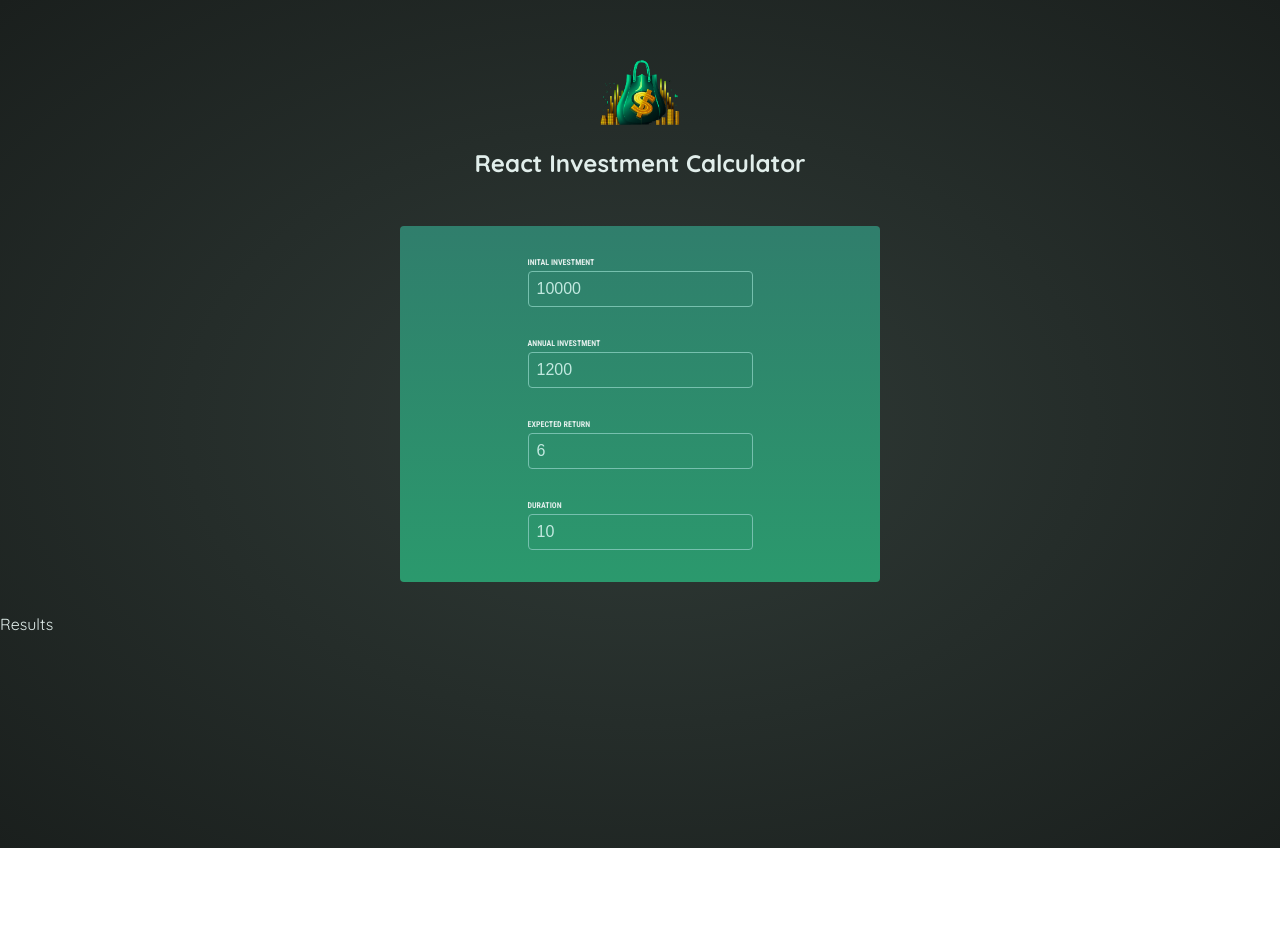
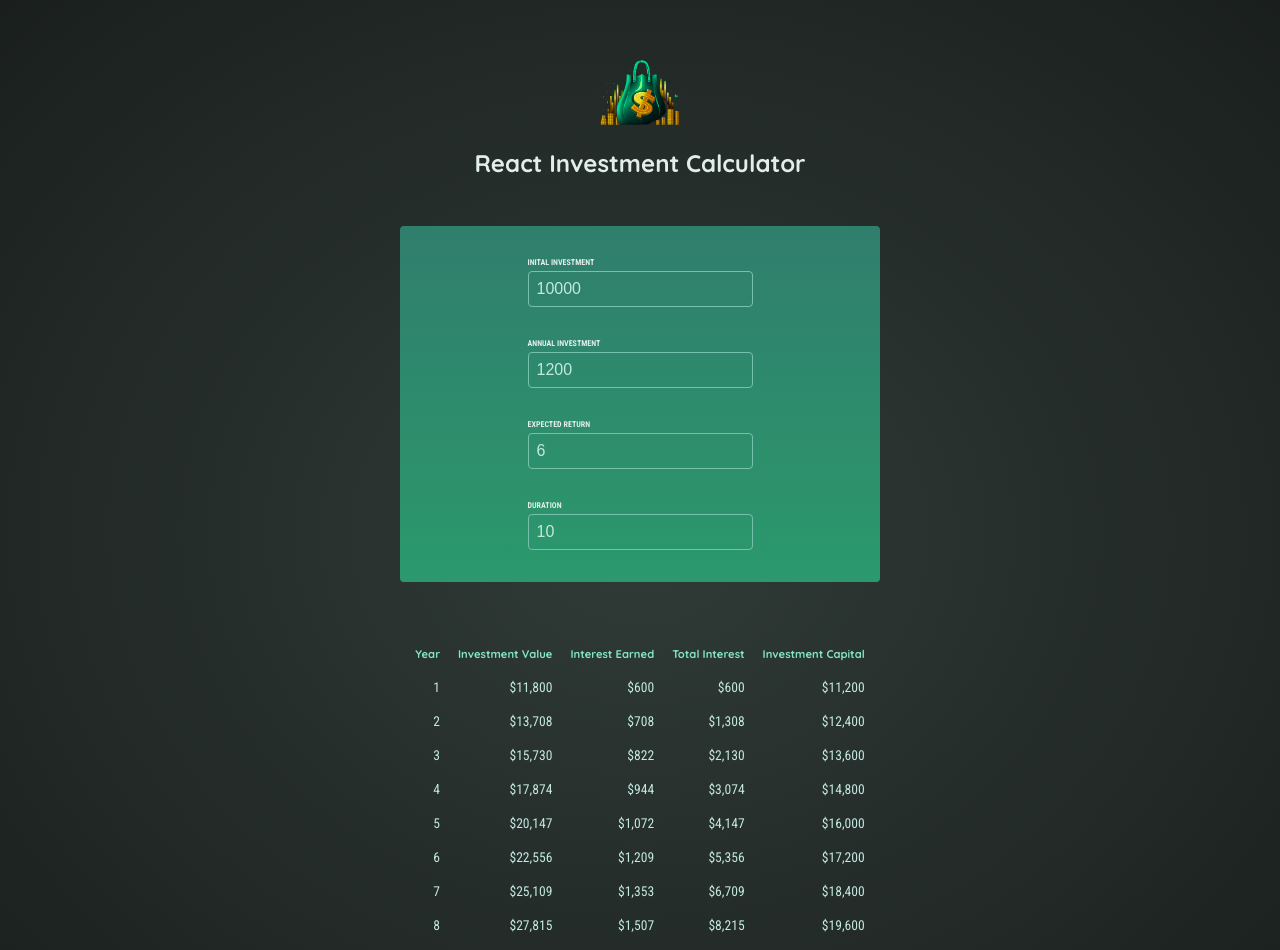
Before and after one commit to Razor25000/Calculateur-d-Investissement-React, a React (Vite) app: page / in a window 1280 px wide. Shown: the top 950 px of the page. Before the commit the page ends 848 px from the top, so only its background shows below. Built offline with nearby package versions, Linux system fonts and the light colour scheme.

Commit message:
Outputiing Results in a list

```diff
--- a/src/components/Results.jsx
+++ b/src/components/Results.jsx
@@ -1,9 +1,38 @@
-import { calculateInvestmentResults } from "../util/investment"
+import { calculateInvestmentResults, formatter } from "../util/investment";
+
 const Results = ({ inputs }) => {
-    const results = calculateInvestmentResults(inputs)
-    console.log(results)
-  return (
-    <div>Results</div>
-  )
-}
-export default Results
+    const results = calculateInvestmentResults(inputs);
+    const initialInvestment = results[0].valueEndOfYear - results[0].annualInvestment -results[0].interest
+
+
+    return (
+        <table id="result">
+            <thead>
+                <tr>
+                    <th>Year</th>
+                    <th>Investment Value</th>
+                    <th>Interest Earned</th>
+                    <th>Total Interest</th>
+                    <th>Investment Capital</th>
+                </tr>
+            </thead>
+            <tbody>
+                {results.map((yearData) => {
+                    const totalInterest = yearData.valueEndOfYear - yearData.annualInvestment * yearData.year - initialInvestment
+                    const totalAmountInvested = yearData.valueEndOfYear - totalInterest
+                    return (
+                        <tr key={yearData.year}>
+                            <td>{yearData.year}</td>
+                            <td>{formatter.format(yearData.valueEndOfYear)}</td>
+                            <td>{formatter.format(yearData.interest)}</td>
+                            <td>{formatter.format(totalInterest)}</td>
+                            <td>{formatter.format(totalAmountInvested)}</td>
+                        </tr>
+                        )
+                })}
+            </tbody>
+        </table>
+    );
+};
+
+export default Results;
```
